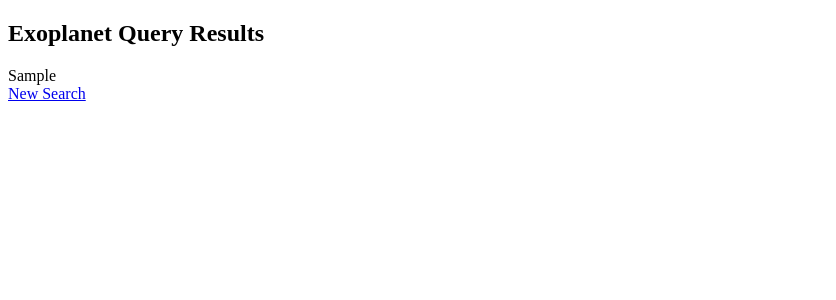
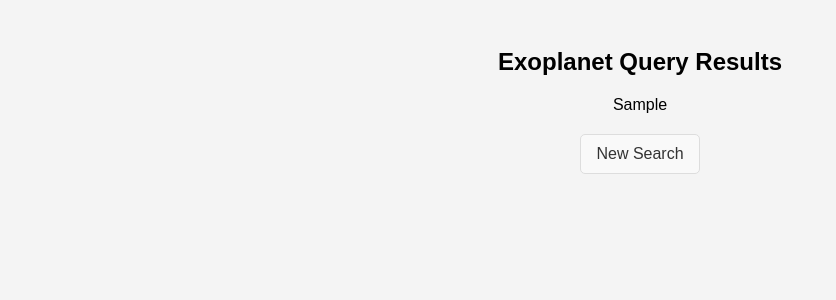
Before and after one commit to UditKarth/NASA-Exoplanet, a Flask app: template templates/results.html in a window 1280 px wide. Shown: the top 300 px of the page, without its empty margins (0-836 px from the left). Run offline with Flask 3, Linux system fonts and the light colour scheme; the template is opened without the code that fills it: most values are stand-ins (such as "Sample title", 1, 10 or a date in 2020).

Commit message:
Added styling for results.html

```diff
--- /dev/null
+++ b/static/style.css
@@ -0,0 +1,33 @@
+
+body {
+    font-family: Arial, sans-serif;
+    background-color: #f4f4f4;
+    text-align: center;
+    padding: 20px;
+}
+.data-table {
+    margin: auto;
+    border-collapse: collapse;
+}
+.data-table th, .data-table td {
+    border: 1px solid #ddd;
+    padding: 8px;
+}
+.data-table tr:nth-child(even){background-color: #f2f2f2;}
+.data-table th {
+    padding-top: 12px;
+    padding-bottom: 12px;
+    text-align: left;
+    background-color: #4CAF50;
+    color: white;
+}
+.back-link {
+    margin-top: 20px;
+    display: inline-block;
+    text-decoration: none;
+    color: #333;
+    background-color: #f9f9f9;
+    border: 1px solid #ddd;
+    padding: 10px 15px;
+    border-radius: 5px;
+}
--- a/templates/results.html
+++ b/templates/results.html
@@ -3,6 +3,7 @@
 <head>
     <meta charset="UTF-8">
     <title>Exoplanet Query Results</title>
+    <link rel="stylesheet" href="{{ url_for('static', filename='style.css') }}">
 </head>
 <body>
     <h2>Exoplanet Query Results</h2>
```
